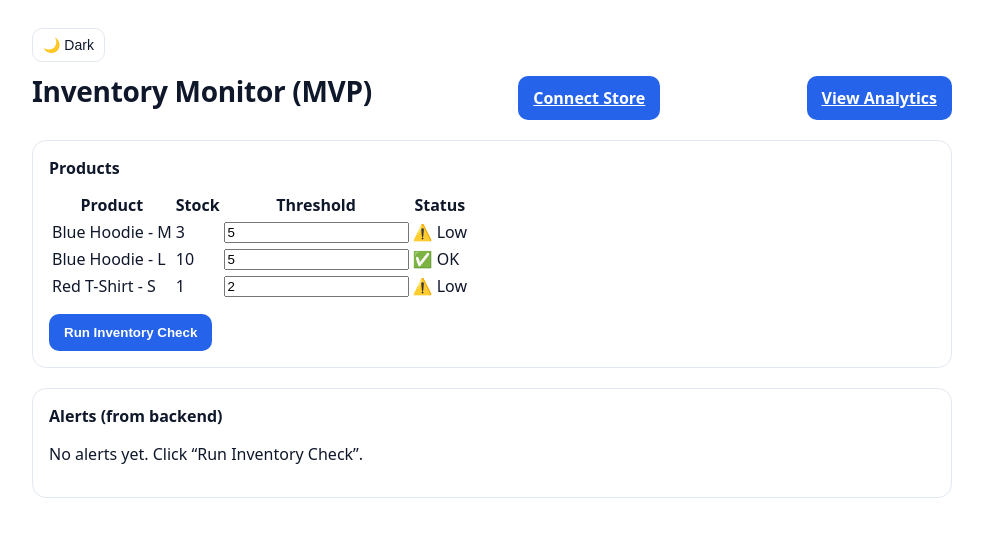
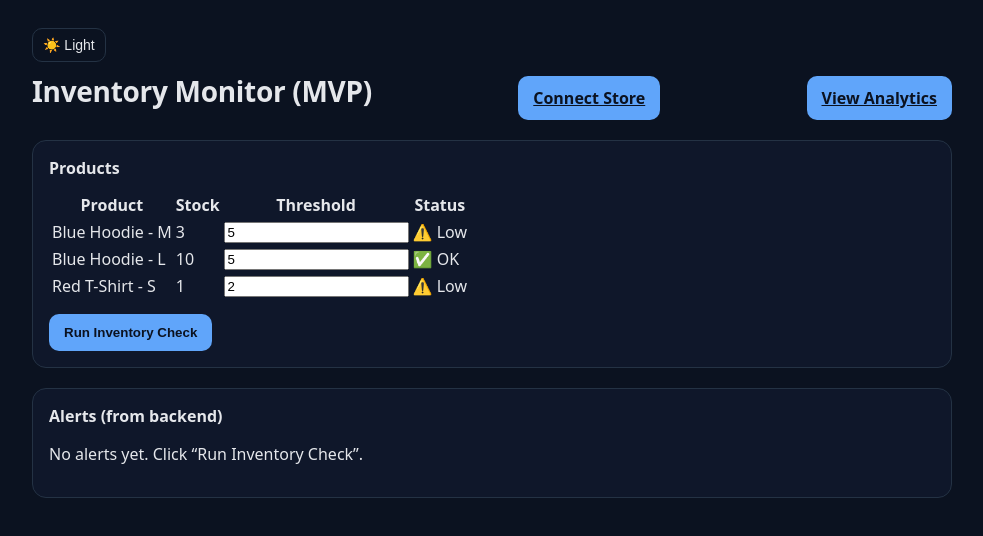
Before and after one commit to ofeore/inventory-monitor, a Next.js app: page / in a window 1280 px wide. Shown: the top 536 px of the page, without its empty margins (148-1131 px from the left). Built offline with nearby package versions, Linux system fonts and the light colour scheme.

Commit message:
Change default styling to dark

```diff
--- a/src/app/page.tsx
+++ b/src/app/page.tsx
@@ -36,7 +36,7 @@
   const [error, setError] = useState("");
   const [connectedShop, setConnectedShop] = useState<string | null>(null);
 
-  const [theme, setTheme] = useState<"light" | "dark">("light");
+  const [theme, setTheme] = useState<"light" | "dark">("dark");
 
   useEffect(() => {
     const params = new URLSearchParams(window.location.search);
```
